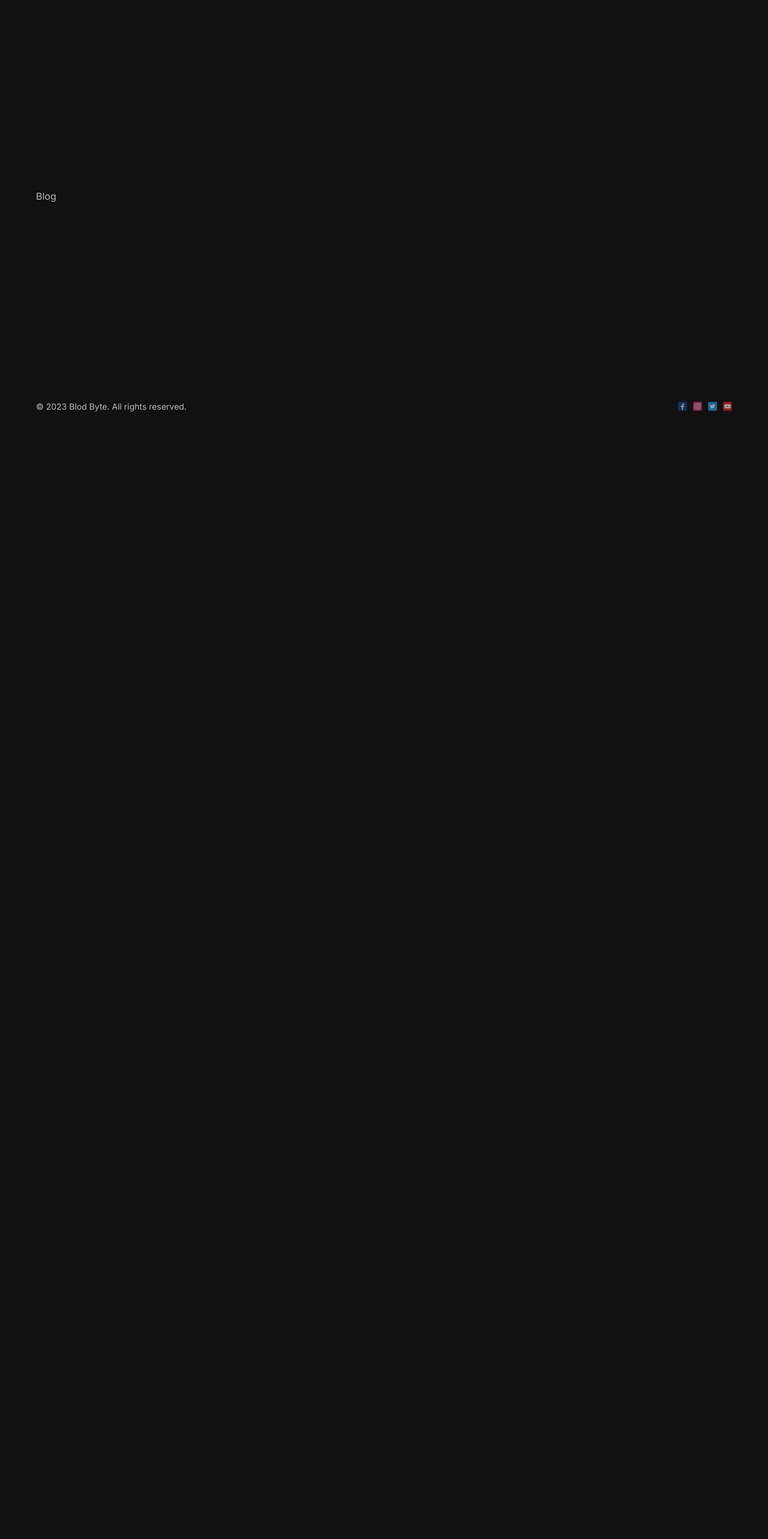
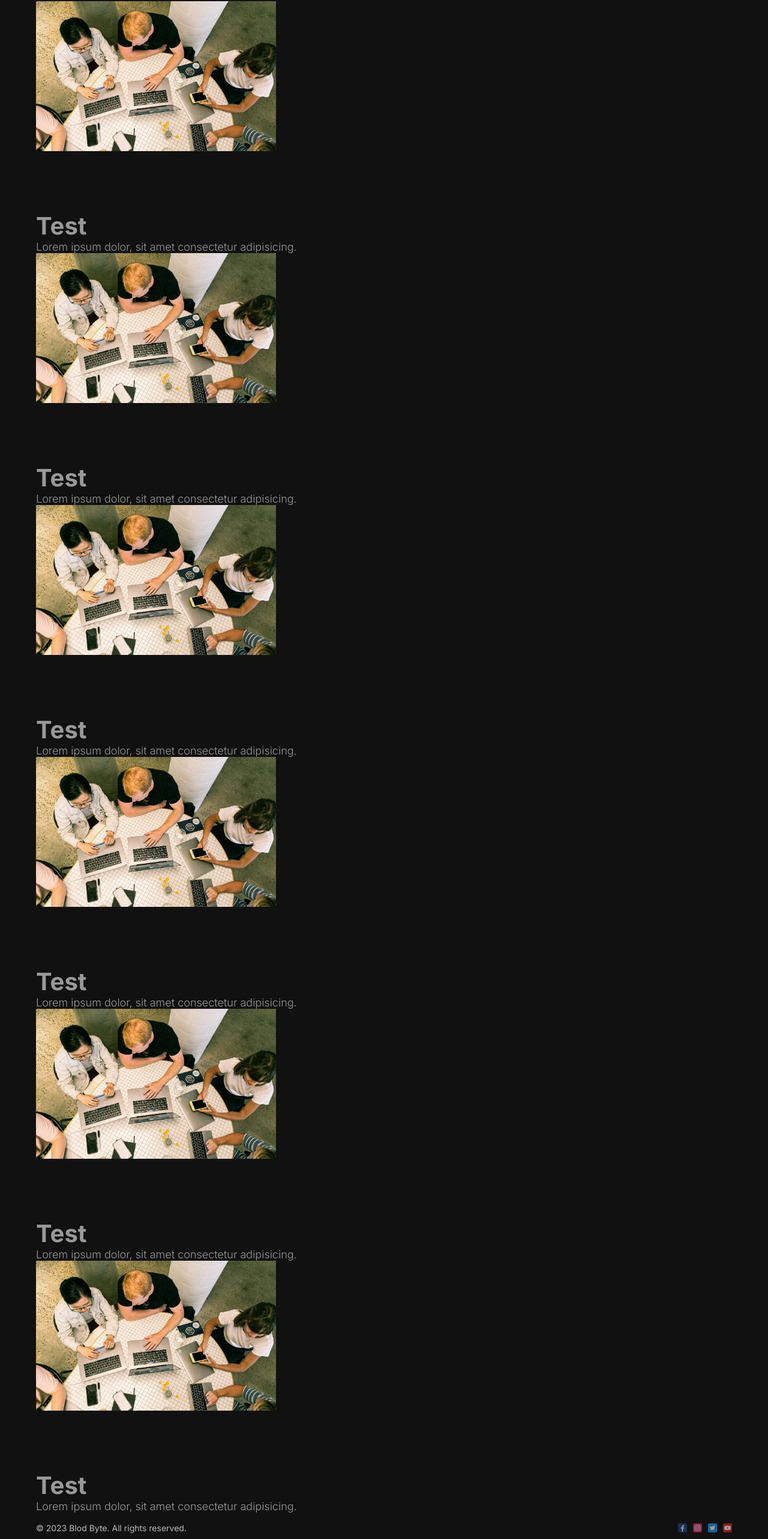
Before and after one commit to bitdy/Blodbyte_blog, a Next.js app: page /blog in a window 1280 px wide. Shown: the part 98-2664 px from the top of the page at 60% size. Before the commit the page ends 800 px from the top, so only its background shows below. Built offline with nearby package versions, Linux system fonts and the light colour scheme.

Commit message:
Create blogs

```diff
--- a/src/app/blog/page.jsx
+++ b/src/app/blog/page.jsx
@@ -1,10 +1,104 @@
 import React from 'react'
 import styles from "./page.module.css"
+import Button from '@/components/Button/Button'
+import Image from 'next/image'
+import Link from 'next/link'
 
 
 const Blog = () => {
   return (
-    <div className={styles.container}>Blog</div>
+    <div className={styles.mainContainer}>
+      <Link href="/blog/testId" className={styles.container} >
+        <div className={styles.imageContainer}>
+          <Image
+            src="/about.jpeg"
+            alt=""
+            width={400}
+            height={250}
+            className={styles.image}
+          />
+        </div>
+        <div className={styles.content}>
+          <h1 className={styles.title}>Test</h1>
+          <p className={styles.desc}>Lorem ipsum dolor, sit amet consectetur adipisicing.</p>
+        </div>
+      </Link>
+      <Link href="/blog/testId" className={styles.container} >
+        <div className={styles.imageContainer}>
+          <Image
+            src="/about.jpeg"
+            alt=""
+            width={400}
+            height={250}
+            className={styles.image}
+          />
+        </div>
+        <div className={styles.content}>
+          <h1 className={styles.title}>Test</h1>
+          <p className={styles.desc}>Lorem ipsum dolor, sit amet consectetur adipisicing.</p>
+        </div>
+      </Link>
+      <Link href="/blog/testId" className={styles.container} >
+        <div className={styles.imageContainer}>
+          <Image
+            src="/about.jpeg"
+            alt=""
+            width={400}
+            height={250}
+            className={styles.image}
+          />
+        </div>
+        <div className={styles.content}>
+          <h1 className={styles.title}>Test</h1>
+          <p className={styles.desc}>Lorem ipsum dolor, sit amet consectetur adipisicing.</p>
+        </div>
+      </Link>
+      <Link href="/blog/testId" className={styles.container} >
+        <div className={styles.imageContainer}>
+          <Image
+            src="/about.jpeg"
+            alt=""
+            width={400}
+            height={250}
+            className={styles.image}
+          />
+        </div>
+        <div className={styles.content}>
+          <h1 className={styles.title}>Test</h1>
+          <p className={styles.desc}>Lorem ipsum dolor, sit amet consectetur adipisicing.</p>
+        </div>
+      </Link>
+      <Link href="/blog/testId" className={styles.container} >
+        <div className={styles.imageContainer}>
+          <Image
+            src="/about.jpeg"
+            alt=""
+            width={400}
+            height={250}
+            className={styles.image}
+          />
+        </div>
+        <div className={styles.content}>
+          <h1 className={styles.title}>Test</h1>
+          <p className={styles.desc}>Lorem ipsum dolor, sit amet consectetur adipisicing.</p>
+        </div>
+      </Link>
+      <Link href="/blog/testId" className={styles.container} >
+        <div className={styles.imageContainer}>
+          <Image
+            src="/about.jpeg"
+            alt=""
+            width={400}
+            height={250}
+            className={styles.image}
+          />
+        </div>
+        <div className={styles.content}>
+          <h1 className={styles.title}>Test</h1>
+          <p className={styles.desc}>Lorem ipsum dolor, sit amet consectetur adipisicing.</p>
+        </div>
+      </Link>
+  </div>
   )
 }
 
--- a/src/app/blog/page.module.css
+++ b/src/app/blog/page.module.css
@@ -1,2 +1,51 @@
 .container {
 }
+
+.top {
+  display: flex;
+}
+
+.info {
+  flex: 1;
+  display: flex;
+  flex-direction: column;
+  justify-content: space-between;
+}
+
+.title{
+  font-size: 40px;
+}
+
+.desc{
+  font-size: 18px;
+  font-weight: 300;
+}
+
+.author {
+  display: flex;
+  align-items: center;
+  gap: 10px;
+}
+
+.avatar {
+  object-fit: cover;
+  border-radius: 50%;
+}
+
+.imageContainer {
+  flex: 1;
+  height: 300px;
+  position: relative;
+}
+
+.image {
+  object-fit: cover;
+}
+
+.content {
+  margin-top: 50px;
+  font-size: 20px;
+  font-weight: 300;
+  color: #999;
+  text-align: justify;
+}
```
Also changed, not shown: src/app/blog/[id]/page.module.css (added).
